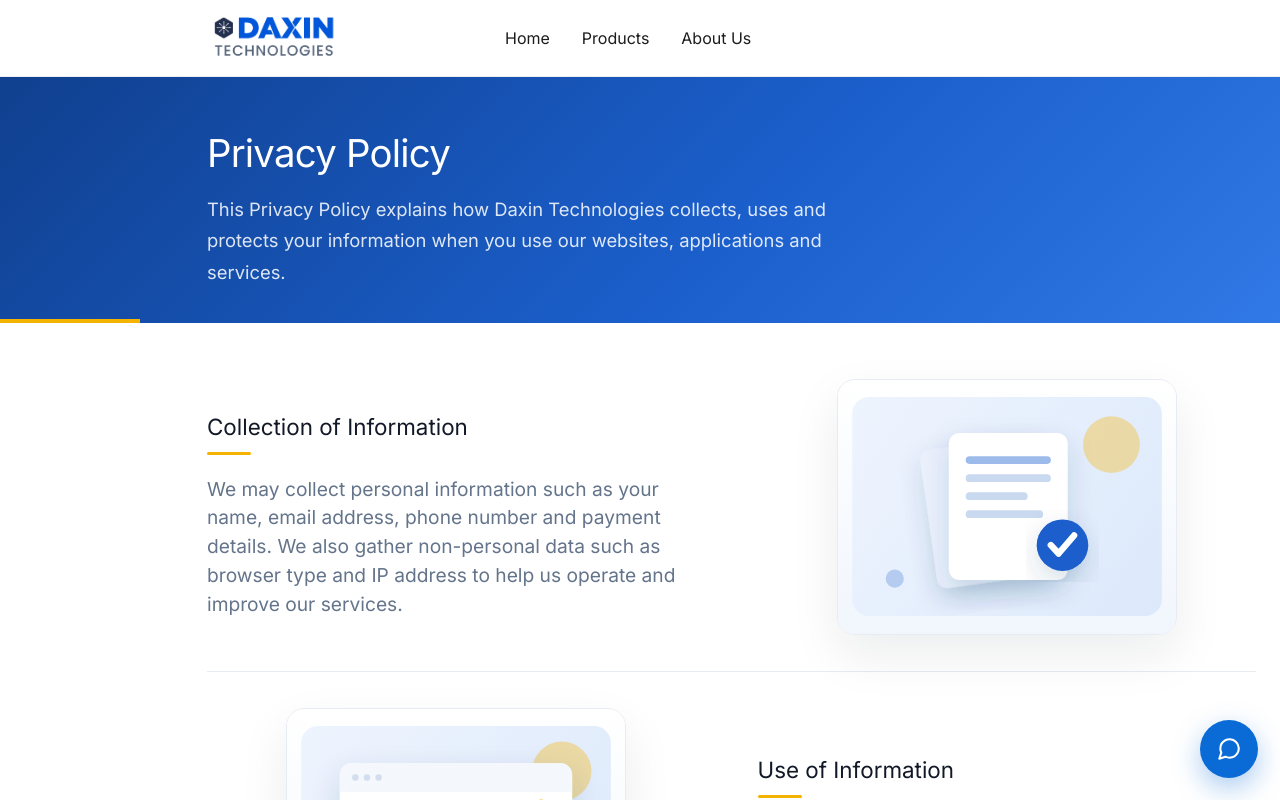
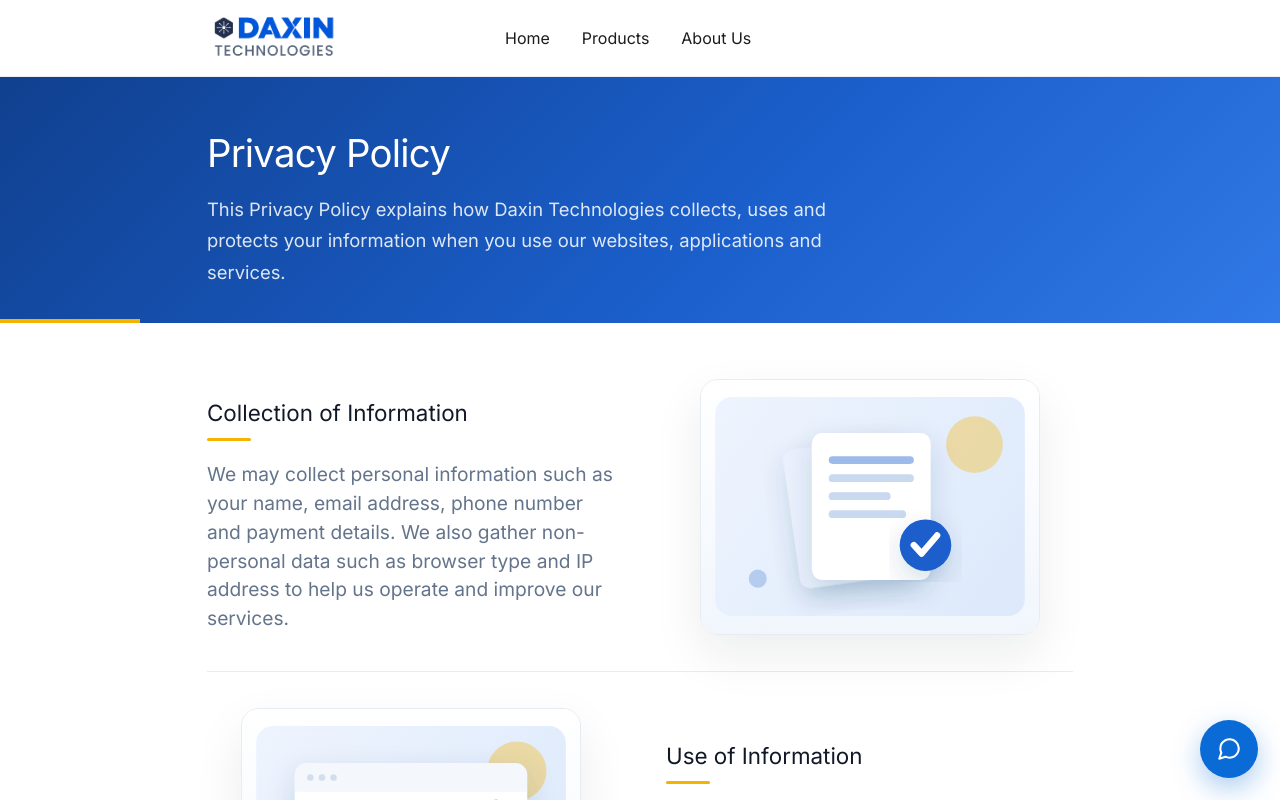
Before and after one commit to developer2lanzermark-lgtm/daxin-website, a React (Vite) app: page /privacy-policy in a window 1280 px wide. Shown: the top 800 px of the page. Built offline with nearby package versions, Linux system fonts and the light colour scheme.

Commit message:
Footer changes

```diff
--- a/src/styles/InfoPage.css
+++ b/src/styles/InfoPage.css
@@ -47,7 +47,7 @@
 
 /* Aligns with the navbar's padding: 0 207px — same as .faq-container margin-left: 12% */
 .dxed-container {
-  padding: 0 24px 0 207px;
+  padding: 0 207px;
 }
 
 .dxed-hero h1 {
@@ -79,7 +79,7 @@
 
 /* ---------- body ---------- */
 .dxed-body {
-  padding: 20px 24px 24px 207px;
+  padding: 20px 207px 24px;
 }
 
 .dxed-section {
```
